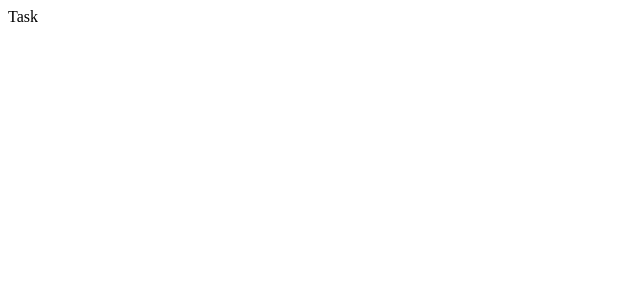
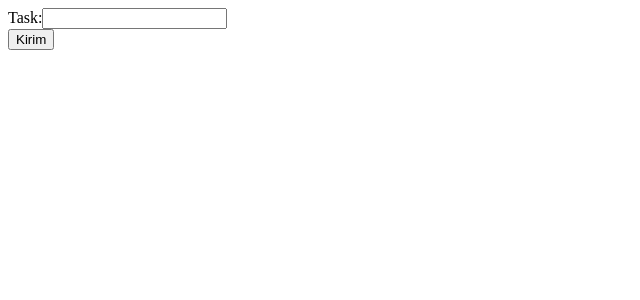
Before and after one commit to HafizhMA/Task-list, a React (Vite) app: page / in a window 1280 px wide. Shown: the top 300 px of the page, without its empty margins (0-640 px from the left). Built offline with nearby package versions, Linux system fonts and the light colour scheme.

Commit message:
input form ke dalam array

```diff
--- a/src/components/Task.jsx
+++ b/src/components/Task.jsx
@@ -1,7 +1,46 @@
-import React from "react";
+import React, { useState } from "react";
 
 const Task = () => {
-  return <div>Task</div>;
+  const [tasks, setTasks] = useState([]);
+  const [taskText, setTaskText] = useState(""); // State for input text
+
+  const handleSubmit = (e) => {
+    e.preventDefault();
+
+    // Add the new task to the tasks array
+    setTasks([...tasks, taskText]);
+
+    // Clear the input field
+    setTaskText("");
+  };
+
+  console.log(tasks);
+
+  return (
+    <>
+      <section>
+        <div className="container">
+          <form onSubmit={handleSubmit}>
+            <div>
+              <label>Task:</label>
+              <input
+                type="text"
+                name="tasks"
+                value={taskText}
+                onChange={(e) => setTaskText(e.target.value)}
+              />
+            </div>
+            <button type="submit">Kirim</button>
+          </form>
+          {tasks.map((task, index) => (
+            <div key={index}>
+              <h3>{task}</h3>
+            </div>
+          ))}
+        </div>
+      </section>
+    </>
+  );
 };
 
 export default Task;
```
